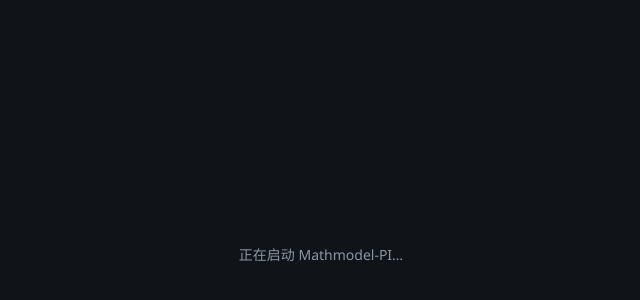
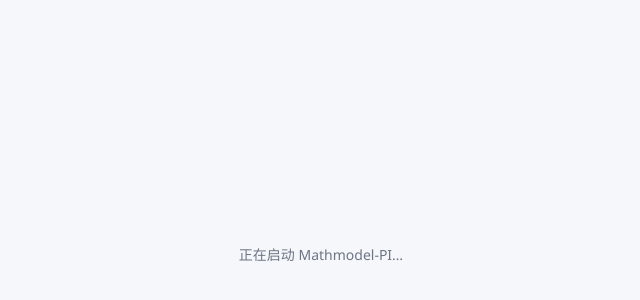
Before and after one commit to whlle-yi/Mathmodel-PI, a React (Vite) app: page / in a window 1280 px wide. Shown: the part 146-446 px from the top of the page, without its empty margins (319-959 px from the left). Built offline with nearby package versions, Linux system fonts and the light colour scheme.

Commit message:
style: 工作台切换为浅色主题
主题变量整体改为浅色企业风（白底/浅灰面板/蓝色强调），
主按钮白字、弹窗遮罩与阴影减淡，窗口底色与应用图标同步。

```diff
--- a/src/main/index.ts
+++ b/src/main/index.ts
@@ -21,7 +21,7 @@ function createMainWindow(): BrowserWindow {
     minWidth: 1100,
     minHeight: 700,
     show: false,
-    backgroundColor: "#101418",
+    backgroundColor: "#f5f7fa",
     autoHideMenuBar: true,
     title: "Mathmodel-PI",
     webPreferences: {
--- a/src/renderer/src/styles.css
+++ b/src/renderer/src/styles.css
@@ -1,20 +1,20 @@
 /* ============================================================
    Mathmodel-PI 工作台样式
-   深色工程主题；CSS 变量集中于 :root，组件不写死颜色。
+   浅色工程主题；CSS 变量集中于 :root，组件不写死颜色。
    ============================================================ */
 
 :root {
-  --bg: #101418;
-  --bg-raised: #171c22;
-  --bg-panel: #1b2229;
-  --border: #2a333d;
-  --text: #dde5ec;
-  --text-muted: #8a97a3;
-  --accent: #4f8cff;
-  --accent-strong: #2f6fe0;
-  --ok: #3fb27f;
-  --warn: #d9a13c;
-  --danger: #e06c5f;
+  --bg: #f5f7fa;
+  --bg-raised: #ffffff;
+  --bg-panel: #eef2f6;
+  --border: #d7dee6;
+  --text: #1f2937;
+  --text-muted: #6b7684;
+  --accent: #2563eb;
+  --accent-strong: #1d4ed8;
+  --ok: #16a34a;
+  --warn: #d97706;
+  --danger: #dc2626;
   --font: "Segoe UI", "Microsoft YaHei", system-ui, sans-serif;
   --mono: Consolas, "Cascadia Mono", "Courier New", monospace;
 }
@@ -98,7 +98,7 @@ html, body, #root {
 }
 .btn:hover { border-color: var(--accent); }
 .btn:disabled { opacity: 0.45; cursor: not-allowed; }
-.btn.primary { background: var(--accent-strong); border-color: var(--accent-strong); }
+.btn.primary { background: var(--accent-strong); border-color: var(--accent-strong); color: #fff; }
 .btn.primary:hover:not(:disabled) { background: var(--accent); }
 .btn.danger { background: transparent; border-color: var(--danger); color: var(--danger); }
 .btn.ghost { background: transparent; }
@@ -148,7 +148,7 @@ html, body, #root {
   border: 1px solid var(--border);
   border-radius: 8px;
   padding: 10px;
-  box-shadow: 0 8px 30px rgba(0, 0, 0, 0.5);
+  box-shadow: 0 8px 30px rgba(15, 23, 42, 0.14);
 }
 
 .pop-row { display: flex; gap: 8px; margin-bottom: 8px; }
@@ -218,8 +218,8 @@ html, body, #root {
 .stage-chip.status-n_a { opacity: 0.45; }
 
 @keyframes pulse {
-  0%, 100% { box-shadow: 0 0 0 0 rgba(79, 140, 255, 0.35); }
-  50% { box-shadow: 0 0 0 5px rgba(79, 140, 255, 0); }
+  0%, 100% { box-shadow: 0 0 0 0 rgba(37, 99, 235, 0.25); }
+  50% { box-shadow: 0 0 0 5px rgba(37, 99, 235, 0); }
 }
 
 .stage-arrow { width: 18px; height: 1px; background: var(--border); }
@@ -393,7 +393,7 @@ html, body, #root {
 .modal-mask {
   position: fixed;
   inset: 0;
-  background: rgba(5, 8, 12, 0.66);
+  background: rgba(15, 23, 42, 0.42);
   display: flex;
   align-items: center;
   justify-content: center;
@@ -409,7 +409,7 @@ html, body, #root {
   border: 1px solid var(--border);
   border-radius: 12px;
   padding: 22px 26px;
-  box-shadow: 0 12px 48px rgba(0, 0, 0, 0.6);
+  box-shadow: 0 12px 48px rgba(15, 23, 42, 0.18);
 }
 .modal.wide { width: 780px; }
 .modal.small { width: 480px; }
```
Also changed, not shown: 1 other file (tests, documents, lock files or other folders).
